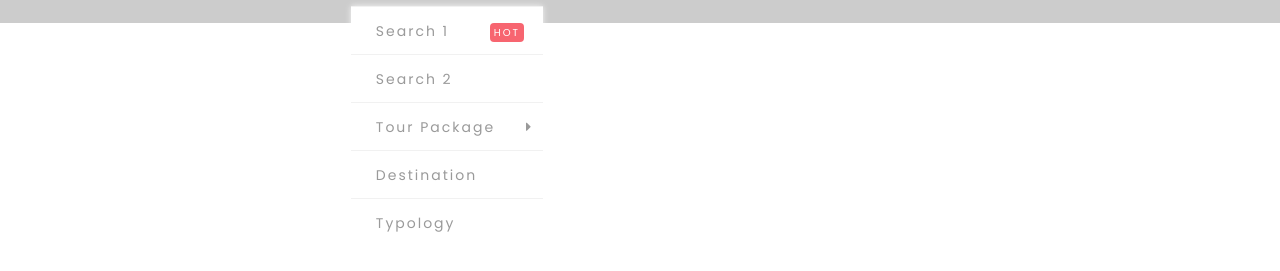
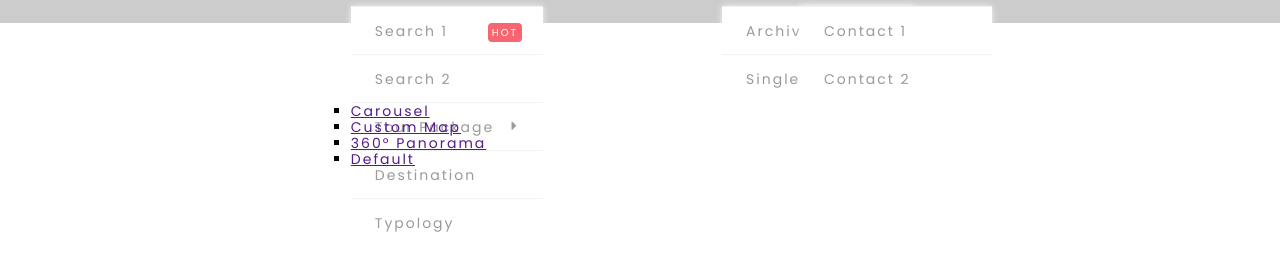
Before and after one commit to ph-hoagkhoi/travel, a plain HTML site: page index.html in a window 1280 px wide. Shown: the part 81-352 px from the top of the page. Drawn offline with nearby package versions, Linux system fonts and the light colour scheme.

Commit message:
làm biến nửa r

```diff
--- a/assets/css/base.css
+++ b/assets/css/base.css
@@ -31,6 +31,11 @@ html {
     background-color: var(--white-color);
     min-width: 192px;
     box-shadow: 0 0 6px rgb(255 255 255 / 80%);
+    /* display: none; */
+}
+
+.header-navbar__list-item:hover .header__subnav-list {
+    display: block;
 }
 
 .header__subnav-item {
@@ -49,12 +54,17 @@ html {
 .header__subnav-link {
     text-decoration: none;
     font-size: 1.4rem;
-    padding: 15px 25px;
+    padding: 15px 24px;
     color: var(--text-color);
     line-height: 48px;
 }
 
 .header__subnav-item-icon {
+    position: absolute;
+    top: 50%;
+    right: 24px;
+    transform: translateY(-50%);
+    font-size: 1.4rem;
     color: var(--text-color);
 }
 
@@ -66,3 +76,21 @@ html {
     border-radius: 4px;
     margin-left: 10px;
 }
+
+.header__subnav-item-text--blu {
+    background-color: #1bbc9b;
+}
+
+/* sub-2 */
+.header__subnav-sub-2-list {
+    position: absolute;
+    top: 0;
+}
+
+.header__subnav-item-sub-2 {
+
+}
+
+.header__subnav-item-sub-2-link {
+
+}
--- a/index.html
+++ b/index.html
@@ -38,6 +38,20 @@
                             <li class="header__subnav-item">
                                 <a href="" class="header__subnav-link">Tour Package</a>
                                 <i class="header__subnav-item-icon fas fa-caret-right"></i>
+                                <ul class="header__subnav-sub-2-list">
+                                    <li class="header__subnav-item-sub-2">
+                                        <a href="" class="header__subnav-item-sub-2-link">Carousel</a>
+                                    </li>
+                                    <li class="header__subnav-item-sub-2">
+                                        <a href="" class="header__subnav-item-sub-2-link">Custom Map</a>
+                                    </li>
+                                    <li class="header__subnav-item-sub-2">
+                                        <a href="" class="header__subnav-item-sub-2-link">360° Panorama</a>
+                                    </li>
+                                    <li class="header__subnav-item-sub-2">
+                                        <a href="" class="header__subnav-item-sub-2-link">Default</a>
+                                    </li>
+                                </ul>
                             </li>
                             <li class="header__subnav-item">
                                 <a href="" class="header__subnav-link">Destination</a>
@@ -49,18 +63,92 @@
                     </li>
                     <li class="header-navbar__list-item">
                         <a href="" class="header-navbar__list-item-link">SHOP</a>
+                        <!-- <ul class="header__subnav-list">
+                            <li class="header__subnav-item">
+                                <a href="" class="header__subnav-link">Archive</a>
+                            </li>
+                            <li class="header__subnav-item">
+                                <a href="" class="header__subnav-link">Single Product</a>
+                            </li>
+                            <li class="header__subnav-item">
+                                <a href="" class="header__subnav-link">Cart</a>
+                            </li>
+                            <li class="header__subnav-item">
+                                <a href="" class="header__subnav-link">Checkout</a>
+                            </li>
+                        </ul> -->
                     </li>
                     <li class="header-navbar__list-item">
                         <a href="" class="header-navbar__list-item-link">ABOUT US</a>
+                        <!-- <ul class="header__subnav-list">
+                            <li class="header__subnav-item">
+                                <a href="" class="header__subnav-link">About Us</a>
+                                <span class="header__subnav-item-text header__subnav-item-text--blu">NEW</span>
+                            </li>
+                            <li class="header__subnav-item">
+                                <a href="" class="header__subnav-link">About Us 2</a>
+                            </li>
+                            <li class="header__subnav-item">
+                                <a href="" class="header__subnav-link">About Us 3</a>
+                            </li>
+                        </ul> -->
                     </li>
                     <li class="header-navbar__list-item">
                         <a href="" class="header-navbar__list-item-link">PAGES</a>
+                        <!-- <ul class="header__subnav-list">
+                            <li class="header__subnav-item">
+                                <a href="" class="header__subnav-link">Services</a>
+                            </li>
+                            <li class="header__subnav-item">
+                                <a href="" class="header__subnav-link">Agency Tour</a>
+                            </li>
+                            <li class="header__subnav-item">
+                                <a href="" class="header__subnav-link">Testimonials</a>
+                            </li>
+                            <li class="header__subnav-item">
+                                <a href="" class="header__subnav-link">Prices</a>
+                            </li>
+                            <li class="header__subnav-item">
+                                <a href="" class="header__subnav-link">Prmotions</a>
+                            </li>
+                            <li class="header__subnav-item">
+                                <a href="" class="header__subnav-link">Faq</a>
+                            </li>
+                            <li class="header__subnav-item">
+                                <a href="" class="header__subnav-link">Coming soon</a>
+                            </li>
+                            <li class="header__subnav-item">
+                                <a href="" class="header__subnav-link">About Us 1</a>
+                                <i class="header__subnav-item-icon fas fa-caret-right"></i>
+                            </li>
+                            <li class="header__subnav-item">
+                                <a href="" class="header__subnav-link">About Us 2</a>
+                                <i class="header__subnav-item-icon fas fa-caret-right"></i>
+                            </li>
+                        </ul> -->
                     </li>
                     <li class="header-navbar__list-item">
                         <a href="" class="header-navbar__list-item-link">NEWS</a>
+                        <ul class="header__subnav-list">
+                            <li class="header__subnav-item">
+                                <a href="" class="header__subnav-link">Archive</a>
+                            </li>
+                            <li class="header__subnav-item">
+                                <a href="" class="header__subnav-link">Single Post</a>
+                                <i class="header__subnav-item-icon fas fa-caret-right"></i>
+                            </li>
+                        </ul>
                     </li>
                     <li class="header-navbar__list-item">
                         <a href="" class="header-navbar__list-item-link">CONTACT</a>
+                        <ul class="header__subnav-list">
+                            <li class="header__subnav-item">
+                                <a href="" class="header__subnav-link">Contact 1</a>
+                            </li>
+                            <li class="header__subnav-item">
+                                <a href="" class="header__subnav-link">Contact 2</a>
+                            </li>
+                        </ul>
                     </li>
                     <li class="header-navbar__list-item" >
                         <a href="#" class="header-navbar__list-item-btn">BOOK NOW</a>
```
